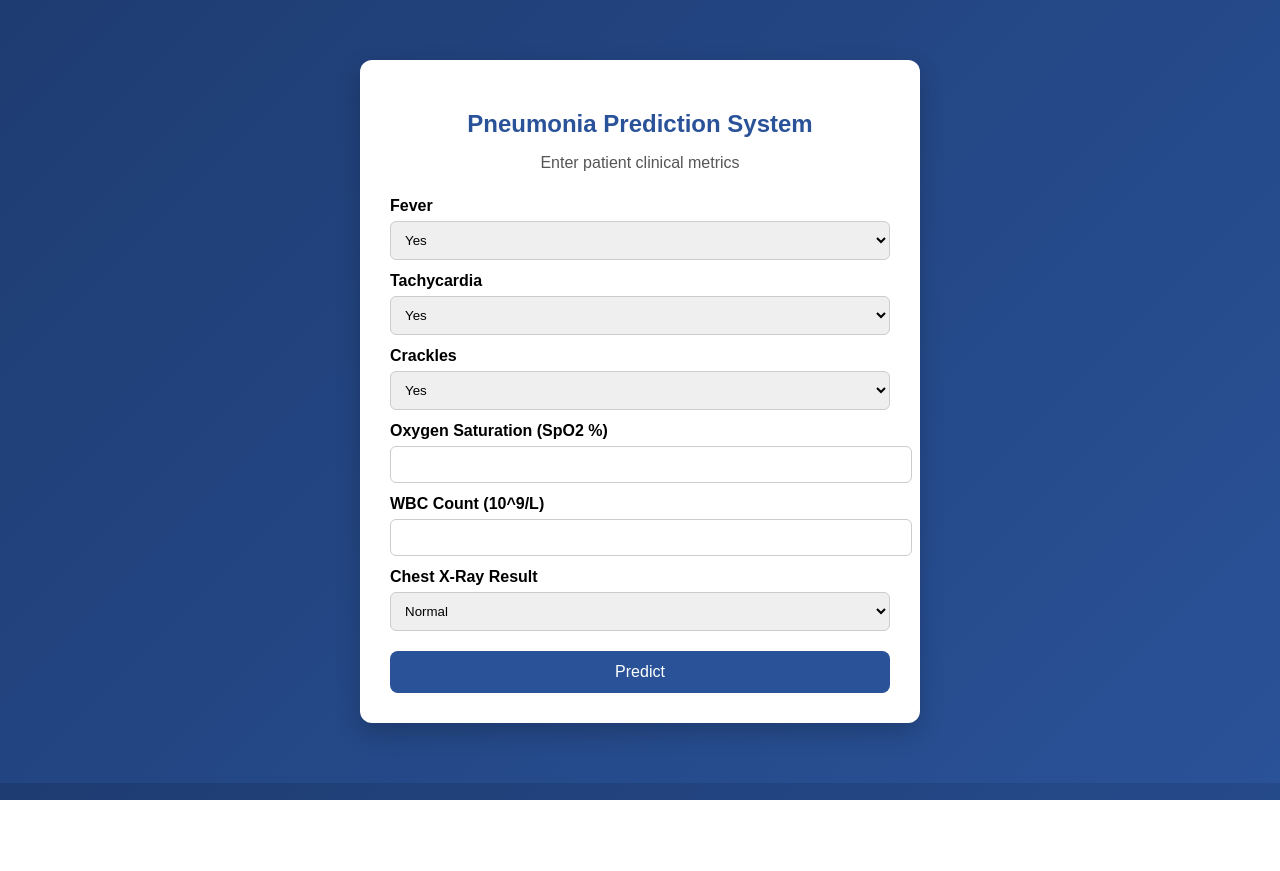
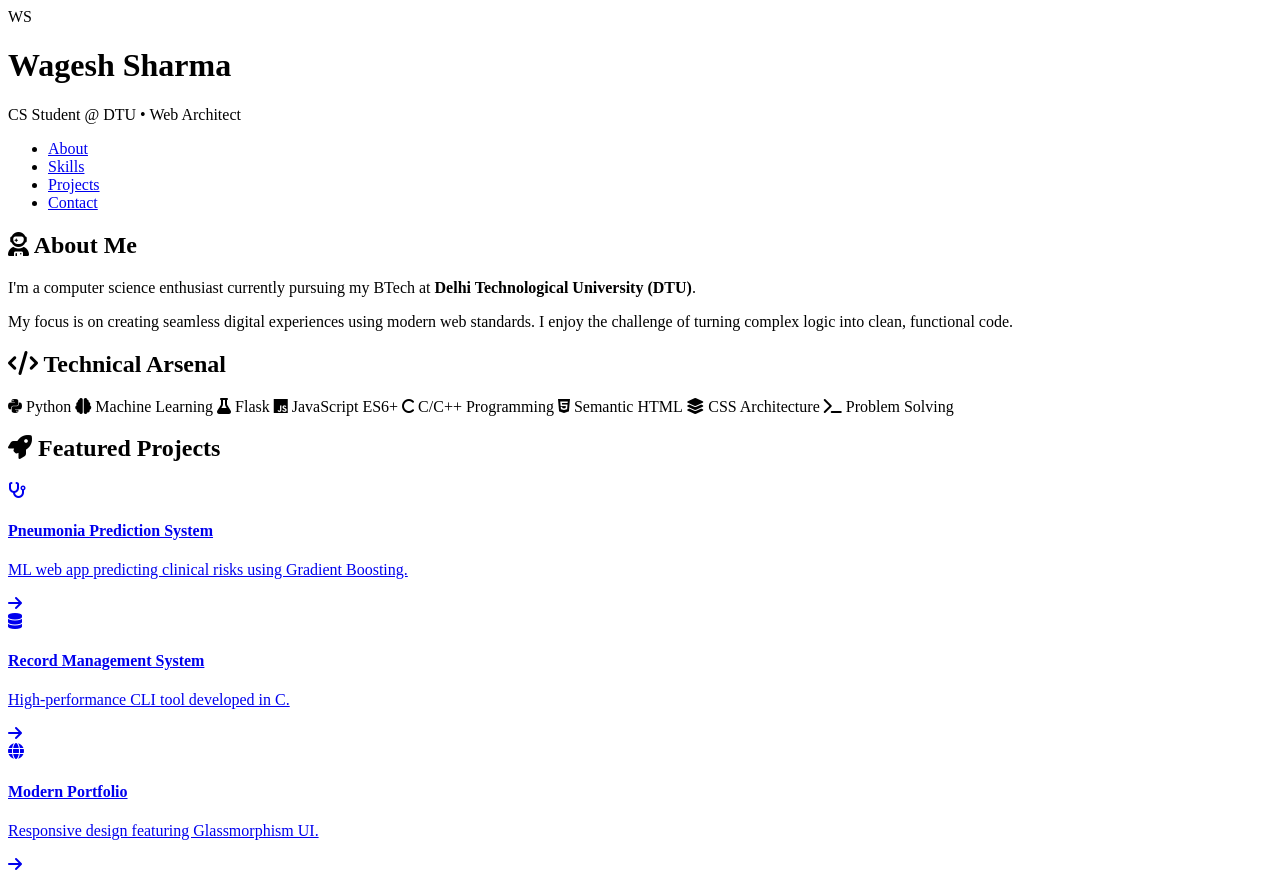
Before and after one commit to wageshsharma20/pneumonia_predict.github.io, a Flask app: page / in a window 1280 px wide. Shown: the top 871 px of the page. Before the commit the page ends 800 px from the top, so only its background shows below. Run offline with Flask 3, Linux system fonts and the light colour scheme; parts of the project's set-up code (start-up, migrations or seed data) failed here and were passed over.

Commit message:
Update index.html

```diff
--- a/templates/index.html
+++ b/templates/index.html
@@ -1,173 +1,157 @@
-<!DOCTYPE html>
+<!doctype html>
 <html lang="en">
 <head>
-    <meta charset="UTF-8">
-    <title>Pneumonia Prediction System</title>
+  <meta charset="utf-8">
+  <meta name="viewport" content="width=device-width, initial-scale=1">
+  <title>Wagesh Sharma — Software Engineer</title>
 
-    <style>
-        body {
-            font-family: Arial, sans-serif;
-            background: linear-gradient(135deg, #1e3c72, #2a5298);
-            margin: 0;
-            padding: 0;
-        }
+  <link rel="preconnect" href="https://fonts.googleapis.com">
+  <link rel="preconnect" href="https://fonts.gstatic.com" crossorigin>
+  <link href="https://fonts.googleapis.com/css2?family=Inter:wght@400;500&family=Poppins:wght@500;600;700&display=swap" rel="stylesheet">
 
-        .container {
-            max-width: 500px;
-            margin: 60px auto;
-            background: white;
-            padding: 30px;
-            border-radius: 12px;
-            box-shadow: 0 10px 25px rgba(0,0,0,0.2);
-        }
+  <link rel="stylesheet" href="https://cdnjs.cloudflare.com/ajax/libs/font-awesome/6.4.0/css/all.min.css">
 
-        h2 {
-            text-align: center;
-            color: #2a5298;
-            margin-bottom: 10px;
-        }
-
-        p {
-            text-align: center;
-            color: #555;
-            margin-bottom: 25px;
-        }
-
-        label {
-            font-weight: bold;
-            display: block;
-            margin-top: 12px;
-        }
-
-        select, input {
-            width: 100%;
-            padding: 10px;
-            margin-top: 6px;
-            border-radius: 6px;
-            border: 1px solid #ccc;
-        }
-
-        button {
-            width: 100%;
-            margin-top: 20px;
-            padding: 12px;
-            background: #2a5298;
-            color: white;
-            border: none;
-            border-radius: 8px;
-            font-size: 16px;
-            cursor: pointer;
-        }
-
-        button:hover {
-            background: #1e3c72;
-        }
-
-        .result {
-            margin-top: 20px;
-            padding: 15px;
-            border-radius: 8px;
-            text-align: center;
-            font-weight: bold;
-            display: none;
-        }
-
-        .high {
-            background: #ffe5e5;
-            color: #c0392b;
-        }
-
-        .low {
-            background: #e6ffe6;
-            color: #27ae60;
-        }
-    </style>
+  <link rel="stylesheet" href="style.css">
 </head>
 
 <body>
+  <div class="container">
 
-<div class="container">
-    <h2>Pneumonia Prediction System</h2>
-    <p>Enter patient clinical metrics</p>
+    <header class="glass-panel main-header slide-up">
+      <div class="header-content">
+        <div class="logo-group">
+          <div class="logo">WS</div>
+          <div class="header-titles">
+            <h1>Wagesh Sharma</h1>
+            <p>CS Student @ DTU • Web Architect</p>
+          </div>
+        </div>
+        <nav aria-label="Main Navigation">
+          <ul>
+            <li><a href="#about">About</a></li>
+            <li><a href="#skills">Skills</a></li>
+            <li><a href="#projects">Projects</a></li>
+            <li><a href="#contact">Contact</a></li>
+          </ul>
+        </nav>
+      </div>
+    </header>
 
-    <label>Fever</label>
-    <select id="fever">
-        <option>Yes</option>
-        <option>No</option>
-    </select>
+    <div class="main-grid">
 
-    <label>Tachycardia</label>
-    <select id="tachycardia">
-        <option>Yes</option>
-        <option>No</option>
-    </select>
+      <main>
+        <section id="about" class="glass-panel slide-up" style="animation-delay: 0.1s;">
+          <h2><i class="fa-solid fa-user-astronaut"></i> About Me</h2>
+          <div class="text-content">
+            <p>I'm a computer science enthusiast currently pursuing my BTech at <strong>Delhi Technological University (DTU)</strong>.</p>
+            <p>My focus is on creating seamless digital experiences using modern web standards. I enjoy the challenge of turning complex logic into clean, functional code.</p>
+          </div>
+        </section>
 
-    <label>Crackles</label>
-    <select id="crackles">
-        <option>Yes</option>
-        <option>No</option>
-    </select>
+        <section id="skills" class="glass-panel slide-up" style="animation-delay: 0.2s;">
+          <h2><i class="fa-solid fa-code"></i> Technical Arsenal</h2>
+          <div class="tags">
+            <span class="tag"><i class="fa-brands fa-python"></i> Python</span>
+            <span class="tag"><i class="fa-solid fa-brain"></i> Machine Learning</span>
+            <span class="tag"><i class="fa-solid fa-flask"></i> Flask</span>
+            <span class="tag"><i class="fa-brands fa-js"></i> JavaScript ES6+</span>
+            <span class="tag"><i class="fa-solid fa-c"></i> C/C++ Programming</span>
+            <span class="tag"><i class="fa-brands fa-html5"></i> Semantic HTML</span>
+            <span class="tag"><i class="fa-solid fa-layer-group"></i> CSS Architecture</span>
+            <span class="tag"><i class="fa-solid fa-terminal"></i> Problem Solving</span>
+          </div>
+        </section>
 
-    <label>Oxygen Saturation (SpO2 %)</label>
-    <input type="number" id="oxygen_saturation" step="0.1">
+        <section id="projects" class="glass-panel slide-up" style="animation-delay: 0.3s;">
+          <h2><i class="fa-solid fa-rocket"></i> Featured Projects</h2>
+          <div class="project-list">
 
-    <label>WBC Count (10^9/L)</label>
-    <input type="number" id="wbc_count" step="0.1">
+            <a href="https://pneumonia-predict-github-io.onrender.com/" target="_blank" rel="noopener noreferrer" class="project-card">
+              <div class="project-icon"><i class="fa-solid fa-stethoscope"></i></div>
+              <div class="project-info">
+                <h4>Pneumonia Prediction System</h4>
+                <p>ML web app predicting clinical risks using Gradient Boosting.</p>
+              </div>
+              <i class="fa-solid fa-arrow-right project-arrow"></i>
+            </a>
 
-    <label>Chest X-Ray Result</label>
-    <select id="xray_result">
-        <option>Normal</option>
-        <option>Consolidation</option>
-        <option>Effusion</option>
-    </select>
+            <a href="#" class="project-card">
+              <div class="project-icon"><i class="fa-solid fa-database"></i></div>
+              <div class="project-info">
+                <h4>Record Management System</h4>
+                <p>High-performance CLI tool developed in C.</p>
+              </div>
+              <i class="fa-solid fa-arrow-right project-arrow"></i>
+            </a>
 
-    <button onclick="predict()">Predict</button>
+            <a href="#" class="project-card">
+              <div class="project-icon"><i class="fa-solid fa-globe"></i></div>
+              <div class="project-info">
+                <h4>Modern Portfolio</h4>
+                <p>Responsive design featuring Glassmorphism UI.</p>
+              </div>
+              <i class="fa-solid fa-arrow-right project-arrow"></i>
+            </a>
 
-    <div id="resultBox" class="result"></div>
-</div>
+          </div>
+        </section>
+      </main>
 
-<script>
-async function predict() {
+      <aside>
+        <div class="profile-card glass-panel slide-up" style="animation-delay: 0.4s;">
+          <div class="profile-img-container">
+            <img src="profile.jpg" alt="Wagesh Sharma" onerror="this.src='https://via.placeholder.com/150/6366f1/ffffff?text=WS'">
+          </div>
+          <h3>Wagesh Sharma</h3>
+          <p class="highlight">BTech CS @ DTU</p>
+          <p class="location"><i class="fa-solid fa-location-dot"></i> New Delhi, India</p>
+        </div>
 
-    const data = {
-        fever: document.getElementById("fever").value,
-        tachycardia: document.getElementById("tachycardia").value,
-        crackles: document.getElementById("crackles").value,
-        oxygen_saturation: document.getElementById("oxygen_saturation").value,
-        wbc_count: document.getElementById("wbc_count").value,
-        xray_result: document.getElementById("xray_result").value
-    };
+        <section id="contact" class="glass-panel slide-up" style="animation-delay: 0.5s;">
+          <h2>Let's Connect</h2>
+          <div class="contact-links">
+            <a href="mailto:wageshsharma20@gmail.com" class="contact-item">
+              <div class="icon-box"><i class="fa-regular fa-envelope"></i></div>
+              <div class="contact-text">
+                <h4>Email</h4>
+                <span>wageshsharma20@gmail.com</span>
+              </div>
+            </a>
+            <a href="https://github.com/wageshsharma20" target="_blank" class="contact-item">
+              <div class="icon-box"><i class="fa-brands fa-github"></i></div>
+              <div class="contact-text">
+                <h4>GitHub</h4>
+                <span>Check out my code</span>
+              </div>
+            </a>
+            <a href="https://www.linkedin.com/in/wagesh-sharma-b0983a375/" target="_blank" class="contact-item">
+              <div class="icon-box"><i class="fa-brands fa-linkedin-in"></i></div>
+              <div class="contact-text">
+                <h4>LinkedIn</h4>
+                <span>Let's network</span>
+              </div>
+            </a>
+          </div>
+        </section>
 
-    const response = await fetch('/predict', {
-        method: 'POST',
-        headers: {
-            'Content-Type': 'application/json'
-        },
-        body: JSON.stringify(data)
-    });
+        <div class="glass-panel slide-up" style="animation-delay: 0.6s;">
+          <div class="status-badge">
+            <span class="status-dot"></span>
+            <span>Available for Collaborations</span>
+          </div>
+        </div>
+      </aside>
 
-    const result = await response.json();
+    </div>
 
-    const box = document.getElementById("resultBox");
+    <footer>
+      <p>© <span id="year"></span> Wagesh Sharma. Built with passion.</p>
+    </footer>
 
-    if (result.success) {
-        box.style.display = "block";
+  </div>
 
-        if (result.prediction.includes("High")) {
-            box.className = "result high";
-        } else {
-            box.className = "result low";
-        }
-
-        box.innerHTML = `
-            ${result.prediction} <br>
-            Probability: ${result.probability}
-        `;
-    } else {
-        alert("Error: " + result.error);
-    }
-}
-</script>
-
+  <script>
+    document.getElementById('year').textContent = new Date().getFullYear();
+  </script>
 </body>
 </html>
```
